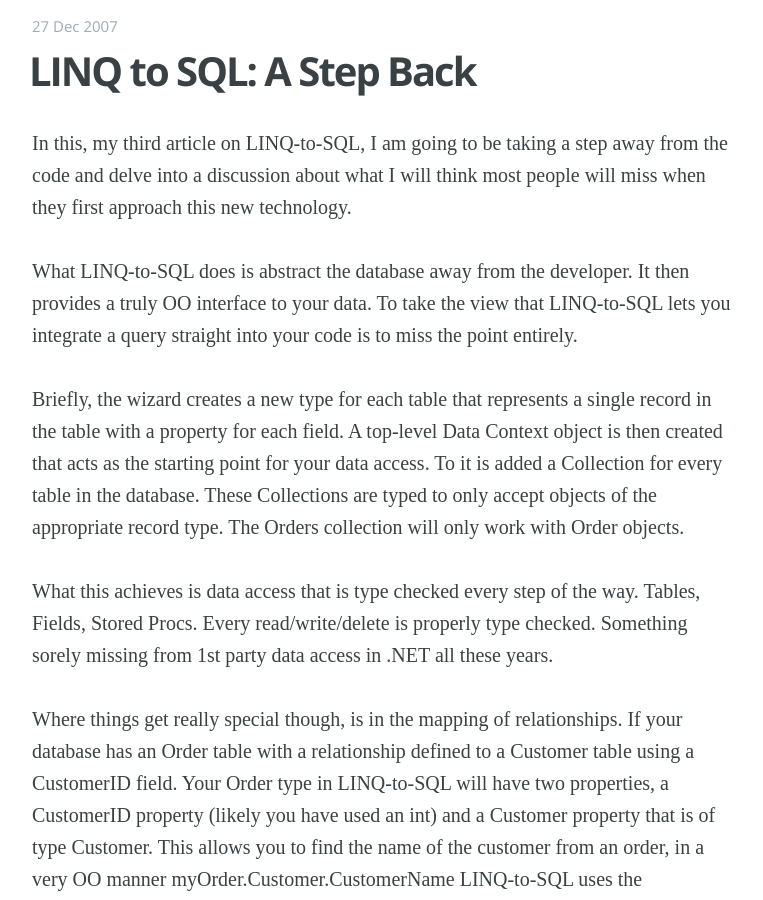
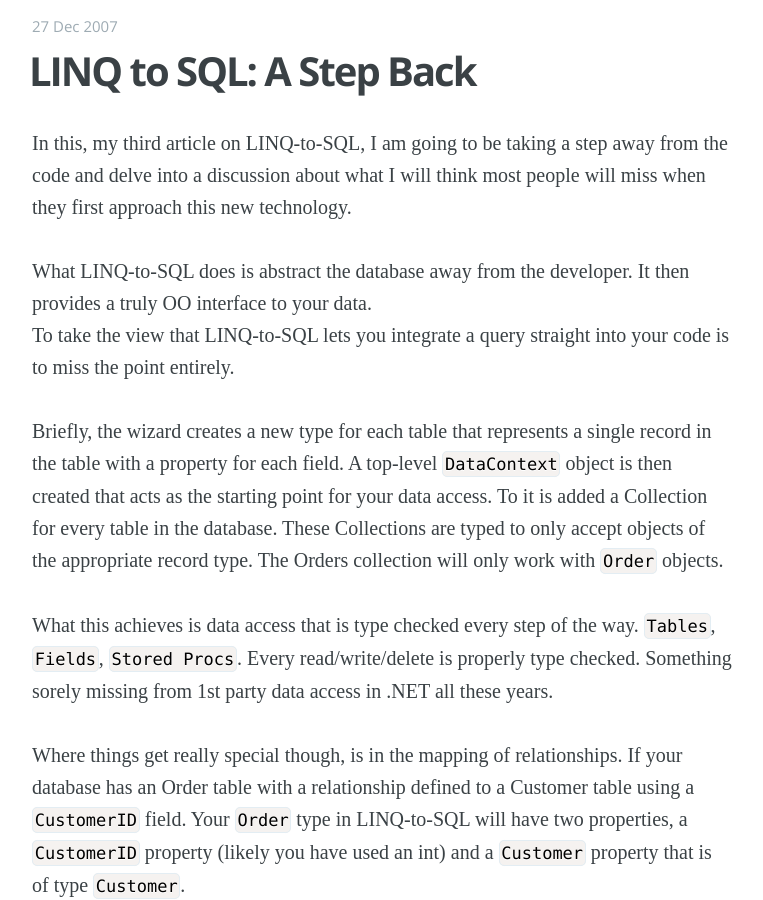
Before and after one commit to csainty/csainty.github.io, a Jekyll site: the page built from _posts/2007-12-27-linq-to-sql-step-back.md, in a window 1280 px wide and 900 px high, scrolled down 311 px. Shown: the whole window, without its empty margins (258-1021 px from the left). Built offline with Jekyll 4.4.1, drawn with Linux system fonts in a browser that asks for light colours; some web fonts are replaced; Markdown is read by kramdown in place of the engine named in the settings; some of the changed text lies outside the part shown.

Commit message:
Cleaning more posts

```diff
--- a/_posts/2007-12-27-linq-to-sql-step-back.md
+++ b/_posts/2007-12-27-linq-to-sql-step-back.md
@@ -4,23 +4,28 @@
 permalink: /2007/12/linq-to-sql-step-back.html
 tags: linqtosql dotnet
 guid: tag:blogger.com,1999:blog-25631453.post-335903624741575742
+tidied: true
 ---
 
 In this, my third article on LINQ-to-SQL, I am going to be taking a step away from the code and delve into a discussion about what I will think most people will miss when they first approach this new technology.
 
 <!-- more -->
 
-What LINQ-to-SQL does is abstract the database away from the developer. It then provides a truly OO interface to your data.    To take the view that LINQ-to-SQL lets you integrate a query straight into your code is to miss the point entirely.
+What LINQ-to-SQL does is abstract the database away from the developer. It then provides a truly OO interface to your data.
+To take the view that LINQ-to-SQL lets you integrate a query straight into your code is to miss the point entirely.
 
-Briefly, the wizard creates a new type for each table that represents a single record in the table with a property for each field. A top-level Data Context object is then created that acts as the starting point for your data access. To it is added a Collection for every table in the database. These Collections are typed to only accept objects of the appropriate record type. The Orders collection will only work with Order objects.
+Briefly, the wizard creates a new type for each table that represents a single record in the table with a property for each field. A top-level `DataContext` object is then created that acts as the starting point for your data access. To it is added a Collection for every table in the database. These Collections are typed to only accept objects of the appropriate record type. The Orders collection will only work with `Order` objects.
 
-What this achieves is data access that is type checked every step of the way. Tables, Fields, Stored Procs. Every read/write/delete is properly type checked. Something sorely missing from 1st party data access in .NET all these years.
+What this achieves is data access that is type checked every step of the way. `Tables`, `Fields`, `Stored Procs`. Every read/write/delete is properly type checked. Something sorely missing from 1st party data access in .NET all these years.
 
-Where things get really special though, is in the mapping of relationships. If your database has an Order table with a relationship defined to a Customer table using a CustomerID field. Your Order type in LINQ-to-SQL will have two properties, a CustomerID property (likely you have used an int) and a Customer property that is of type Customer.    This allows you to find the name of the customer from an order, in a very OO manner myOrder.Customer.CustomerName     LINQ-to-SQL uses the relationship information to generate and execute a SQL statement that joins these two tables based on CustomerID and pull off the appropriate field. Take a moment here to contrast this with what you would need to do to achieve this with your current data access technology.     (This is where someone writes in to tell me about Framework X and its amazing data layer. Glad to hear it.)
+Where things get really special though, is in the mapping of relationships. If your database has an Order table with a relationship defined to a Customer table using a `CustomerID` field. Your `Order` type in LINQ-to-SQL will have two properties, a `CustomerID` property (likely you have used an int) and a `Customer` property that is of type `Customer`.
+This allows you to find the name of the customer from an order, in a very OO manner `myOrder.Customer.CustomerName` LINQ-to-SQL uses the relationship information to generate and execute a SQL statement that joins these two tables based on `CustomerID` and pull off the appropriate field. Take a moment here to contrast this with what you would need to do to achieve this with your current data access technology.
+_(This is where someone writes in to tell me about Framework X and its amazing data layer. Glad to hear it.)_
 
-The important mental hurdle people will face is being able to stop thinking in SQL and start thinking in Objects. The benefits of doing so will be faster development, and thanks to type checking it will also be safer. I also believe it will greatly reduce the time it takes to bring a new developer up to speed on the database layout, they will be able to learn through intellisense as they go and avoid learning each table name, field name and join condition the old way (with a giant diagram).    I am reminded of an old lecturer of mine that promoted storing data in serialised collections as a better mechanism than databases for some convoluted reason involving ease-of-use and a total lack of understanding indexes. I promptly pointed out the complete lack forethought in this notion, but I guess he could now have the best of both worlds.
+The important mental hurdle people will face is being able to stop thinking in SQL and start thinking in Objects. The benefits of doing so will be faster development, and thanks to type checking it will also be safer. I also believe it will greatly reduce the time it takes to bring a new developer up to speed on the database layout, they will be able to learn through intellisense as they go and avoid learning each table name, field name and join condition the old way (with a giant diagram).
+I am reminded of an old lecturer of mine that promoted storing data in serialised collections as a better mechanism than databases for some convoluted reason involving ease-of-use and a total lack of understanding indexes. I promptly pointed out the complete lack forethought in this notion, but I guess he could now have the best of both worlds.
 
-Viewing a database as a giant connected set of objects and collections, brings it into line with how all other data is stored and accessed in applications. Passing objects around an application especially between a Presentation and Business Layer is very natural. Adding an object to a collection instead of serialising the object into an INSERT statement is equally natural. The same applies for deleting, sorting, filtering and many other standard SQL operations. We "get" objects, and although we may also "get" SQL there has long been a disconnect, two mind sets we needed to use.
+Viewing a database as a giant connected set of objects and collections, brings it into line with how all other data is stored and accessed in applications. Passing objects around an application especially between a Presentation and Business Layer is very natural. Adding an object to a collection instead of serialising the object into an `INSERT` statement is equally natural. The same applies for deleting, sorting, filtering and many other standard SQL operations. We "get" objects, and although we may also "get" SQL there has long been a disconnect, two mind sets we needed to use.
 
 I am only scratching the surface on how LINQ-to-SQL will change the way you code.
 
```
Also changed, not shown: _posts/2007-12-31-linq-to-sql-customisation.md (+11 -4 lines), _posts/2007-12-31-linq-to-sql-lambda-expressions.md (+19 -14 lines).
